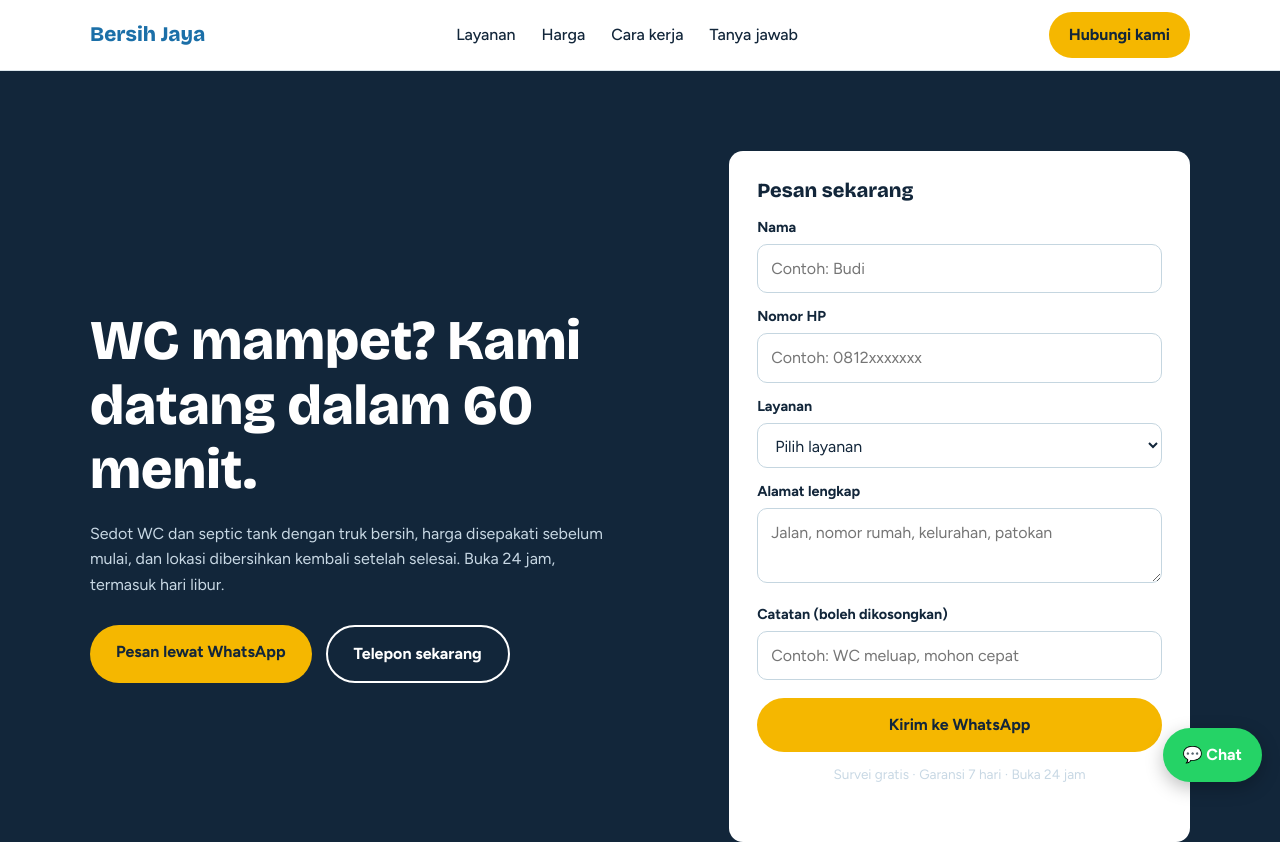
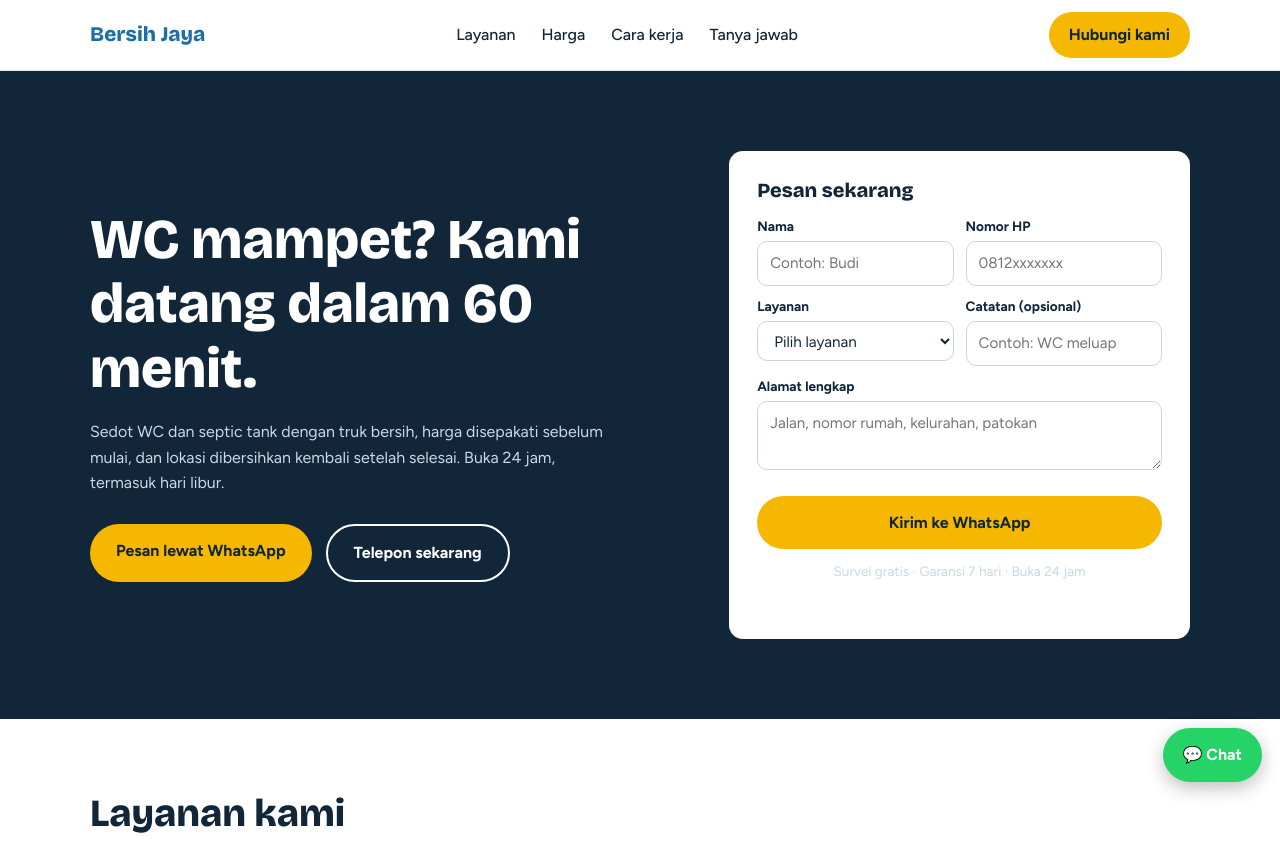
Before and after one commit to hangusotak/landingpage-sedotwc, a plain HTML site: page index.html in a window 1280 px wide. Shown: the top 842 px of the page. Drawn offline with nearby package versions, Linux system fonts and the light colour scheme.

Commit message:
Update index.html

```diff
--- a/index.html
+++ b/index.html
@@ -65,9 +65,12 @@ header{position:sticky;top:0;z-index:10;background:var(--white);border-bottom:1p
 .panel strong{color:var(--blue)}
 
 /* ===== FORM PEMESANAN (di dalam kotak putih hero) ===== */
-.panel label{display:block;font-weight:700;font-size:.9rem;margin:12px 0 5px}
-.panel input,.panel select,.panel textarea{width:100%;padding:11px 13px;border:1.5px solid #c5d6e0;border-radius:10px;font:inherit;color:var(--navy);background:var(--white)}
-.panel textarea{resize:vertical;min-height:70px}
+.panel form{padding:0}
+.row{display:grid;grid-template-columns:1fr 1fr;gap:12px}  /* dua kolom berdampingan */
+.panel label{display:block;font-weight:700;font-size:.85rem;margin:10px 0 4px}
+.panel input,.panel select,.panel textarea{width:100%;padding:9px 12px;border:1.5px solid #c5d6e0;border-radius:10px;font:inherit;font-size:.95rem;color:var(--navy);background:var(--white)}
+.panel textarea{resize:vertical;min-height:58px}
+.panel h3{margin-bottom:4px}
 .panel input:focus,.panel select:focus,.panel textarea:focus{outline:3px solid var(--sun);border-color:var(--blue)}
 .panel .btn{width:100%;margin-top:18px;border:0;cursor:pointer;font:inherit;font-weight:700}
 .note{margin-top:12px;font-size:.85rem;color:var(--muted);text-align:center}
@@ -116,6 +119,9 @@ footer.site{background:var(--navy);color:#a9bccb;padding:32px 0;text-align:cente
   section{padding:52px 0}
   .hero{padding:52px 0}
 }
+@media (max-width:480px){
+  .row{grid-template-columns:1fr}  /* HP kecil: kolom form bertumpuk lagi */
+}
 @media (prefers-reduced-motion:reduce){html{scroll-behavior:auto}.btn{transition:none}}
 </style>
 </head>
@@ -156,12 +162,21 @@ footer.site{background:var(--navy);color:#a9bccb;padding:32px 0;text-align:cente
     <div class="panel">
       <h3>Pesan sekarang</h3>
       <form id="form-pesan">
+        <!-- Baris 1: Nama dan Nomor HP berdampingan -->
+        <div class="row">
+          <div>
             <label for="nama">Nama</label>
             <input id="nama" name="nama" type="text" placeholder="Contoh: Budi" required>
+          </div>
+          <div>
+            <label for="hp">Nomor HP</label>
+            <input id="hp" name="hp" type="tel" inputmode="tel" placeholder="0812xxxxxxx" required>
+          </div>
+        </div>
 
-        <label for="hp">Nomor HP</label>
-        <input id="hp" name="hp" type="tel" inputmode="tel" placeholder="Contoh: 0812xxxxxxx" required>
-
+        <!-- Baris 2: Layanan dan Catatan berdampingan -->
+        <div class="row">
+          <div>
             <label for="layanan">Layanan</label>
             <select id="layanan" name="layanan" required>
               <option value="">Pilih layanan</option>
@@ -170,12 +185,16 @@ footer.site{background:var(--navy);color:#a9bccb;padding:32px 0;text-align:cente
               <option>Atasi saluran mampet</option>
               <option>Cek dan survei</option>
             </select>
+          </div>
+          <div>
+            <label for="catatan">Catatan (opsional)</label>
+            <input id="catatan" name="catatan" type="text" placeholder="Contoh: WC meluap">
+          </div>
+        </div>
 
+        <!-- Baris 3: Alamat selebar penuh -->
         <label for="alamat">Alamat lengkap</label>
         <textarea id="alamat" name="alamat" placeholder="Jalan, nomor rumah, kelurahan, patokan" required></textarea>
-
-        <label for="catatan">Catatan (boleh dikosongkan)</label>
-        <input id="catatan" name="catatan" type="text" placeholder="Contoh: WC meluap, mohon cepat">
 
         <button type="submit" class="btn btn-main">Kirim ke WhatsApp</button>
       </form>
```
Lines whose indentation alone changed are shown as unchanged.
